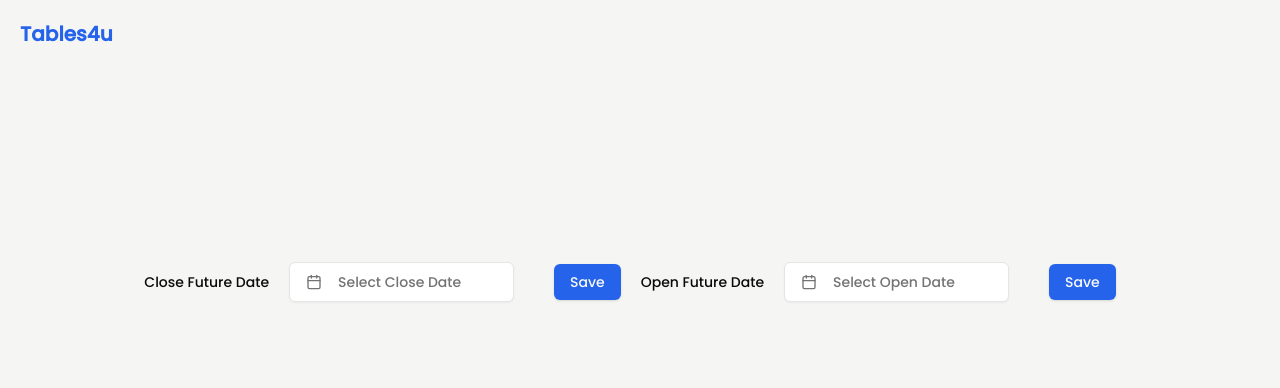
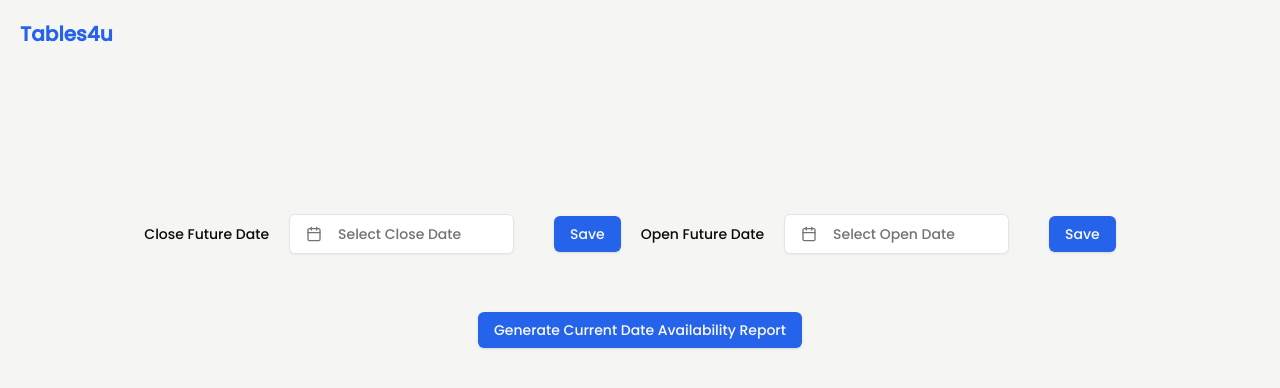
Before and after one commit to ronak-wani/Tables4u, a Next.js app: page /owners/activatedRestaurant in a window 1280 px wide. Shown: the top 388 px of the page. Built offline with nearby package versions, Linux system fonts and the light colour scheme.

Commit message:
Generate Availability Report

```diff
--- a/src/app/owners/activatedRestaurant/page.tsx
+++ b/src/app/owners/activatedRestaurant/page.tsx
@@ -4,6 +4,7 @@ import React, {useState} from "react";
 import DateCalendar from "@/app/(components)/Date";
 import Header from "@/app/(components)/Header";
 import Save from "@/app/(components)/Save";
+import {Button} from "@/components/ui/Button";
 
 
 export default function ActivateRestaurantPage() {
@@ -31,7 +32,7 @@ export default function ActivateRestaurantPage() {
     return (
         <>
             <Header hidden={false}/>
-            <div className={`flex justify-center items-center h-full mt-44`}>
+            <div className={`flex justify-center items-center h-full mt-32`}>
                 <Label htmlFor="closeDay" className={`mr-5`}>Close Future Date</Label>
                 <div className={`mr-5`}>
                     <DateCalendar selectedDate={closeDay} onDateChange={handleCloseDay} label="Select Close Date"/>
@@ -43,6 +44,9 @@ export default function ActivateRestaurantPage() {
                 </div>
                 <Save route="ownerOpenFutureDay" message="Customer will be able to book reservations for the open day"/>
             </div>
+            <div className={`flex justify-center m-10`}>
+                <Button> Generate Current Date Availability Report</Button>
+            </div>
         </>
     )
 };
```
